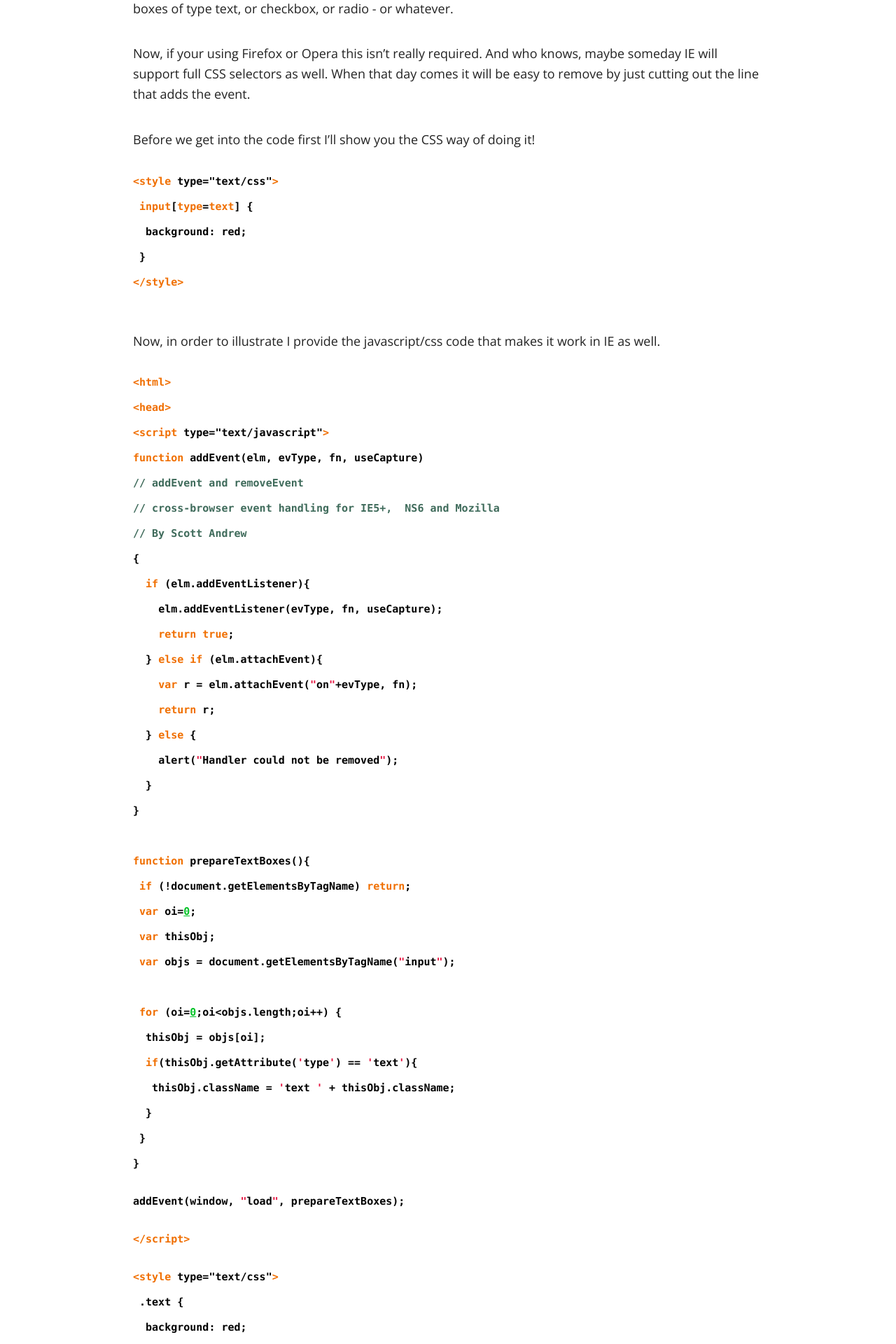
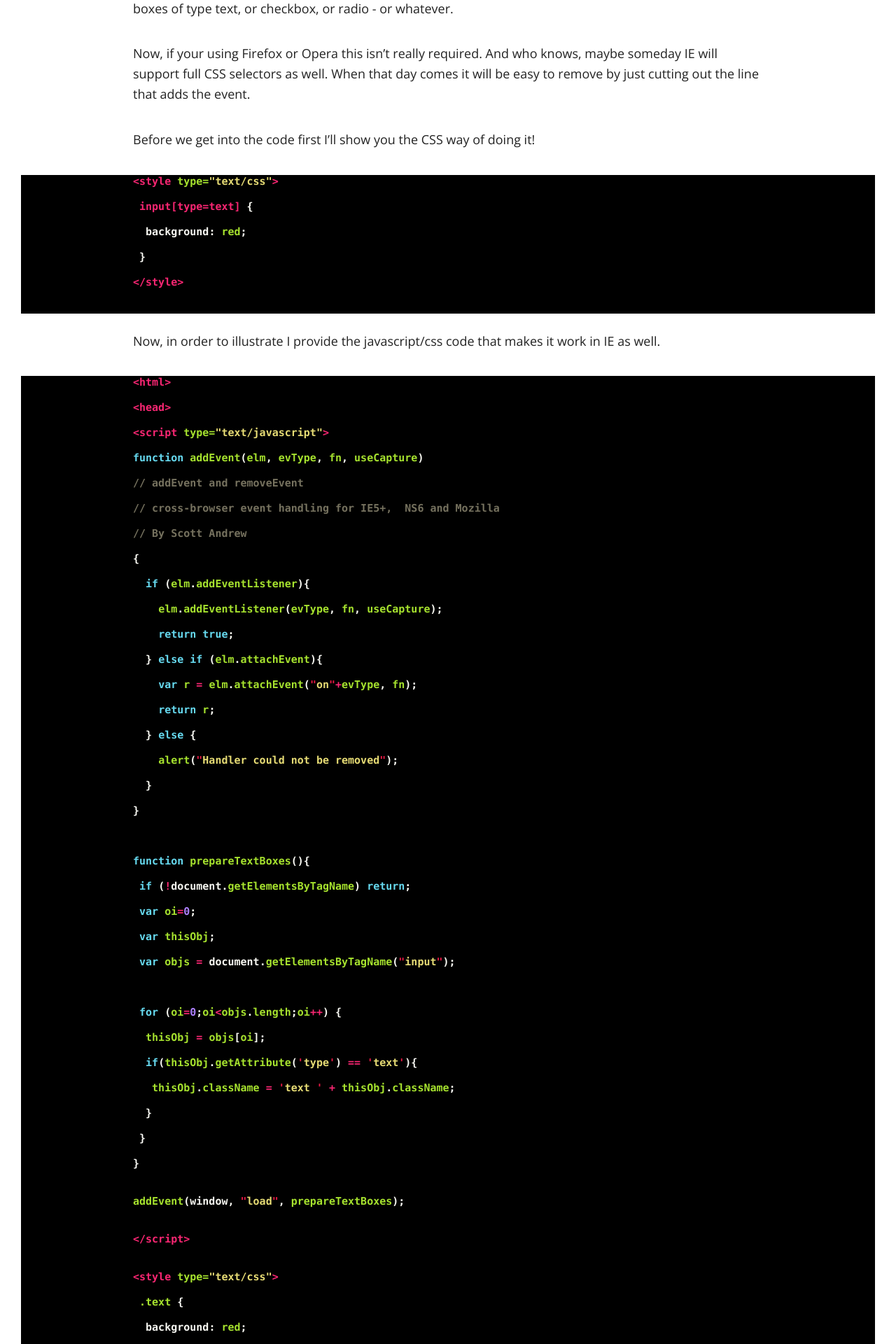
Before and after one commit to finalcut/finalcut.github.io, a Jekyll site: the page built from _posts/2005-05-24-styling-all-input-typetext-webpage.markdown, in a window 1280 px wide. Shown: the part 897-2817 px from the top of the page at 70% size. Built offline with Jekyll 4.4.1, drawn with Linux system fonts in a browser that asks for light colours; nearby versions of some CDN libraries; Markdown is read by kramdown in place of the engine named in the settings.

Commit message:
change look of syntax highlighter

```diff
--- a/assets/css/style.css
+++ b/assets/css/style.css
@@ -540,74 +540,71 @@
     -moz-border-radius: 4px;
     border-radius: 4px;
 }
-.highlight .c { color: #3F6B5B; font-weight: bold} /* Comment */
-.highlight .err { color: #000000} /* Error */
-.highlight .g { color: #000000} /* Generic */
-.highlight .k { color: #F06F00; font-weight: bold} /* Keyword */
-.highlight .l { color: #000000} /* Literal */
-.highlight .n { color: #000000} /* Name */
-.highlight .o { color: #000000} /* Operator */
-.highlight .x { color: #000000} /* Other */
-.highlight .p { color: #000000} /* Punctuation */
-.highlight .cm { color: #3F6B5B; font-weight: bold} /* Comment.Multiline */
-.highlight .cp { color: #1071CE; font-weight: bold; text-decoration: underline} /* Comment.Preproc */
-.highlight .c1 { color: #3F6B5B; font-weight: bold} /* Comment.Single */
-.highlight .cs { color: #3F6B5B; font-weight: bold} /* Comment.Special */
-.highlight .gd { color: #2020ff; background-color: #c8f2ea } /* Generic.Deleted */
-.highlight .ge { color: #000000} /* Generic.Emph */
-.highlight .gr { color: #ffffff; background-color: #ff0000 } /* Generic.Error */
-.highlight .gh { color: #1014AD; font-weight: bold} /* Generic.Heading */
-.highlight .gi { color: #000000} /* Generic.Inserted */
-.highlight .go { color: #4000ff; font-weight: bold; background-color: #EFEFF7 } /* Generic.Output */
-.highlight .gp { color: #000000} /* Generic.Prompt */
-.highlight .gs { color: #000000} /* Generic.Strong */
-.highlight .gu { color: #1014AD; font-weight: bold} /* Generic.Subheading */
-.highlight .gt { color: #EB1513; font-weight: bold} /* Generic.Traceback */
-.highlight .kc { color: #F06F00; font-weight: bold} /* Keyword.Constant */
-.highlight .kd { color: #F06F00; font-weight: bold} /* Keyword.Declaration */
-.highlight .kn { color: #F06F00; font-weight: bold} /* Keyword.Namespace */
-.highlight .kp { color: #F06F00; font-weight: bold} /* Keyword.Pseudo */
-.highlight .kr { color: #F06F00; font-weight: bold} /* Keyword.Reserved */
-.highlight .kt { color: #8a2be2; text-decoration: underline} /* Keyword.Type */
-.highlight .ld { color: #000000} /* Literal.Date */
-.highlight .m { color: #00C226; text-decoration: underline} /* Literal.Number */
-.highlight .s { color: #000000} /* Literal.String */
-.highlight .na { color: #000000} /* Name.Attribute */
-.highlight .nb { color: #000000} /* Name.Builtin */
-.highlight .nc { color: #000000} /* Name.Class */
-.highlight .no { color: #B91F49; text-decoration: underline} /* Name.Constant */
-.highlight .nd { color: #000000} /* Name.Decorator */
-.highlight .ni { color: #ee0000; font-weight: bold} /* Name.Entity */
-.highlight .ne { color: #000000} /* Name.Exception */
-.highlight .nf { color: #000000} /* Name.Function */
-.highlight .nl { color: #000000} /* Name.Label */
-.highlight .nn { color: #000000} /* Name.Namespace */
-.highlight .nx { color: #000000} /* Name.Other */
-.highlight .py { color: #000000} /* Name.Property */
-.highlight .nt { color: #F06F00; font-weight: bold} /* Name.Tag */
-.highlight .nv { color: #8a2be2; text-decoration: underline} /* Name.Variable */
-.highlight .ow { color: #000000} /* Operator.Word */
-.highlight .w { color: #000000} /* Text.Whitespace */
-.highlight .mf { color: #00C226; text-decoration: underline} /* Literal.Number.Float */
-.highlight .mh { color: #00C226; text-decoration: underline} /* Literal.Number.Hex */
-.highlight .mi { color: #00C226; text-decoration: underline} /* Literal.Number.Integer */
-.highlight .mo { color: #00C226; text-decoration: underline} /* Literal.Number.Oct */
-.highlight .sb { color: #000000} /* Literal.String.Backtick */
-.highlight .sc { color: #000000} /* Literal.String.Char */
-.highlight .sd { color: #000000} /* Literal.String.Doc */
-.highlight .s2 { color: #000000} /* Literal.String.Double */
-.highlight .se { color: #000000} /* Literal.String.Escape */
-.highlight .sh { color: #000000} /* Literal.String.Heredoc */
-.highlight .si { color: #000000} /* Literal.String.Interpol */
-.highlight .sx { color: #000000} /* Literal.String.Other */
-.highlight .sr { color: #000000} /* Literal.String.Regex */
-.highlight .s1 { color: #000000} /* Literal.String.Single */
-.highlight .ss { color: #000000} /* Literal.String.Symbol */
-.highlight .bp { color: #000000} /* Name.Builtin.Pseudo */
-.highlight .vc { color: #8a2be2; text-decoration: underline} /* Name.Variable.Class */
-.highlight .vg { color: #8a2be2; text-decoration: underline} /* Name.Variable.Global */
-.highlight .vi { color: #8a2be2; text-decoration: underline} /* Name.Variable.Instance */
-.highlight .il { color: #00C226; text-decoration: underline} /* Literal.Number.Integer.Long */
+.highlight {background-color: black;}
+.highlight .hll { background-color: #49483e }
+.highlight .c { color: #75715e } /* Comment */
+.highlight .err { color: #960050; background-color: #1e0010 } /* Error */
+.highlight .k { color: #66d9ef } /* Keyword */
+.highlight .l { color: #ae81ff } /* Literal */
+.highlight .n { color: #f8f8f2 } /* Name */
+.highlight .o { color: #f92672 } /* Operator */
+.highlight .p { color: #f8f8f2 } /* Punctuation */
+.highlight .cm { color: #75715e } /* Comment.Multiline */
+.highlight .cp { color: #75715e } /* Comment.Preproc */
+.highlight .c1 { color: #75715e } /* Comment.Single */
+.highlight .cs { color: #75715e } /* Comment.Special */
+.highlight .ge { font-style: italic } /* Generic.Emph */
+.highlight .gs { font-weight: bold } /* Generic.Strong */
+.highlight .kc { color: #66d9ef } /* Keyword.Constant */
+.highlight .kd { color: #66d9ef } /* Keyword.Declaration */
+.highlight .kn { color: #f92672 } /* Keyword.Namespace */
+.highlight .kp { color: #66d9ef } /* Keyword.Pseudo */
+.highlight .kr { color: #66d9ef } /* Keyword.Reserved */
+.highlight .kt { color: #66d9ef } /* Keyword.Type */
+.highlight .ld { color: #e6db74 } /* Literal.Date */
+.highlight .m { color: #ae81ff } /* Literal.Number */
+.highlight .s { color: #e6db74 } /* Literal.String */
+.highlight .na { color: #a6e22e } /* Name.Attribute */
+.highlight .nb { color: #f8f8f2 } /* Name.Builtin */
+.highlight .nc { color: #a6e22e } /* Name.Class */
+.highlight .no { color: #66d9ef } /* Name.Constant */
+.highlight .nd { color: #a6e22e } /* Name.Decorator */
+.highlight .ni { color: #f8f8f2 } /* Name.Entity */
+.highlight .ne { color: #a6e22e } /* Name.Exception */
+.highlight .nf { color: #a6e22e } /* Name.Function */
+.highlight .nl { color: #f8f8f2 } /* Name.Label */
+.highlight .nn { color: #f8f8f2 } /* Name.Namespace */
+.highlight .nx { color: #a6e22e } /* Name.Other */
+.highlight .py { color: #f8f8f2 } /* Name.Property */
+.highlight .nt { color: #f92672 } /* Name.Tag */
+.highlight .nv { color: #f8f8f2 } /* Name.Variable */
+.highlight .ow { color: #f92672 } /* Operator.Word */
+.highlight .w { color: #f8f8f2 } /* Text.Whitespace */
+.highlight .mf { color: #ae81ff } /* Literal.Number.Float */
+.highlight .mh { color: #ae81ff } /* Literal.Number.Hex */
+.highlight .mi { color: #ae81ff } /* Literal.Number.Integer */
+.highlight .mo { color: #ae81ff } /* Literal.Number.Oct */
+.highlight .sb { color: #e6db74 } /* Literal.String.Backtick */
+.highlight .sc { color: #e6db74 } /* Literal.String.Char */
+.highlight .sd { color: #e6db74 } /* Literal.String.Doc */
+.highlight .s2 { color: #e6db74 } /* Literal.String.Double */
+.highlight .se { color: #ae81ff } /* Literal.String.Escape */
+.highlight .sh { color: #e6db74 } /* Literal.String.Heredoc */
+.highlight .si { color: #e6db74 } /* Literal.String.Interpol */
+.highlight .sx { color: #e6db74 } /* Literal.String.Other */
+.highlight .sr { color: #e6db74 } /* Literal.String.Regex */
+.highlight .s1 { color: #e6db74 } /* Literal.String.Single */
+.highlight .ss { color: #e6db74 } /* Literal.String.Symbol */
+.highlight .bp { color: #f8f8f2 } /* Name.Builtin.Pseudo */
+.highlight .vc { color: #f8f8f2 } /* Name.Variable.Class */
+.highlight .vg { color: #f8f8f2 } /* Name.Variable.Global */
+.highlight .vi { color: #f8f8f2 } /* Name.Variable.Instance */
+.highlight .il { color: #ae81ff } /* Literal.Number.Integer.Long */
+
+.highlight .gh { } /* Generic Heading & Diff Header */
+.highlight .gu { color: #75715e; } /* Generic.Subheading & Diff Unified/Comment? */
+.highlight .gd { color: #f92672; } /* Generic.Deleted & Diff Deleted */
+.highlight .gi { color: #a6e22e; } /* Generic.Inserted & Diff Inserted */
 .chart {
   max-width: 56.250rem;
   margin-right: auto;
```
